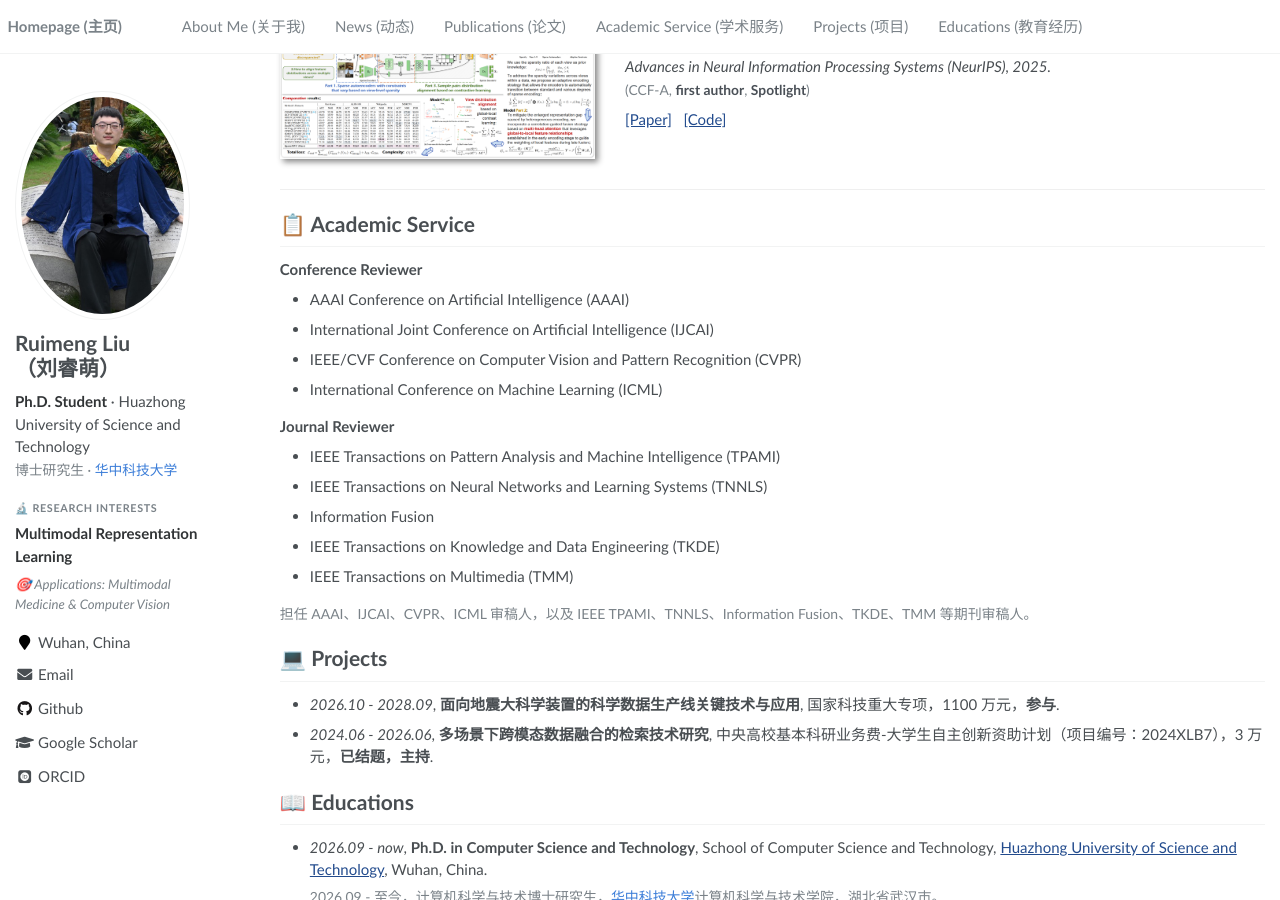
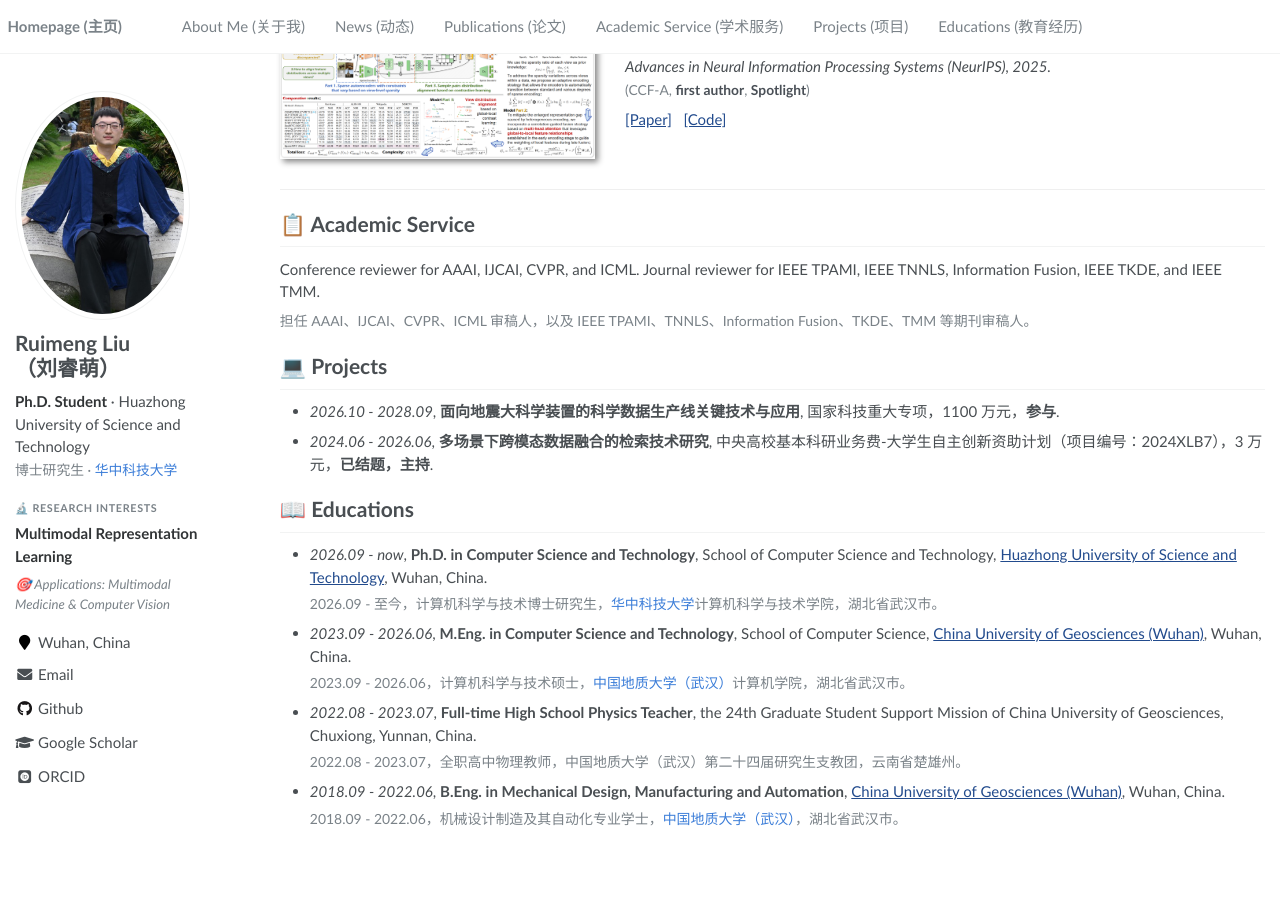
Before and after one commit to cleste-pome/cleste-pome.github.io, a Jekyll site: the page built from _pages/about.md, in a window 1280 px wide and 900 px high, scrolled down 749 px. Built offline with Jekyll 4.4.1, drawn with Linux system fonts in a browser that asks for light colours; some web fonts are replaced.

Commit message:
Condense Academic Service into two sentences

```diff
--- a/_pages/about.md
+++ b/_pages/about.md
@@ -95,18 +95,7 @@ Xin Zou<sup>*</sup>, **Ruimeng Liu**<sup>*</sup>, Chang Tang, Zhenglai Li, Xinwa
 
 # 📋 Academic Service
 
-**Conference Reviewer**
-- AAAI Conference on Artificial Intelligence (AAAI)
-- International Joint Conference on Artificial Intelligence (IJCAI)
-- IEEE/CVF Conference on Computer Vision and Pattern Recognition (CVPR)
-- International Conference on Machine Learning (ICML)
-
-**Journal Reviewer**
-- IEEE Transactions on Pattern Analysis and Machine Intelligence (TPAMI)
-- IEEE Transactions on Neural Networks and Learning Systems (TNNLS)
-- Information Fusion
-- IEEE Transactions on Knowledge and Data Engineering (TKDE)
-- IEEE Transactions on Multimedia (TMM)
+Conference reviewer for AAAI, IJCAI, CVPR, and ICML. Journal reviewer for IEEE TPAMI, IEEE TNNLS, Information Fusion, IEEE TKDE, and IEEE TMM.
 
 <span class="zh">担任 AAAI、IJCAI、CVPR、ICML 审稿人，以及 IEEE TPAMI、TNNLS、Information Fusion、TKDE、TMM 等期刊审稿人。</span>
 
```
